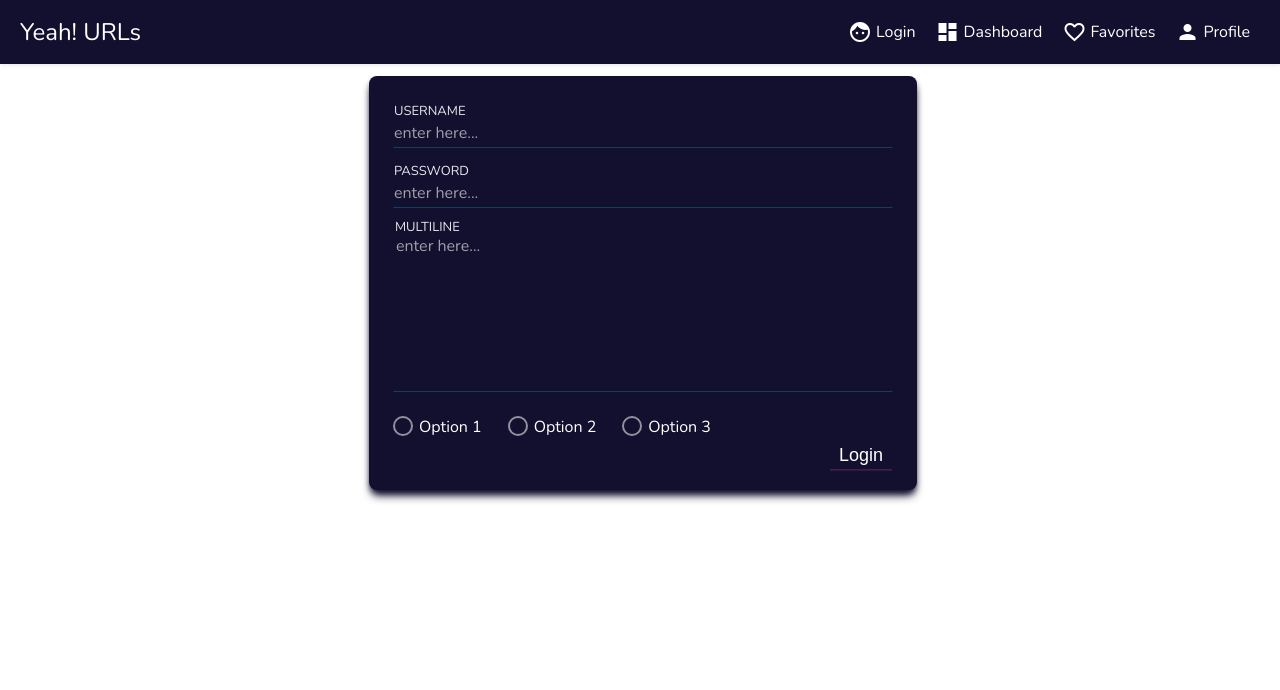
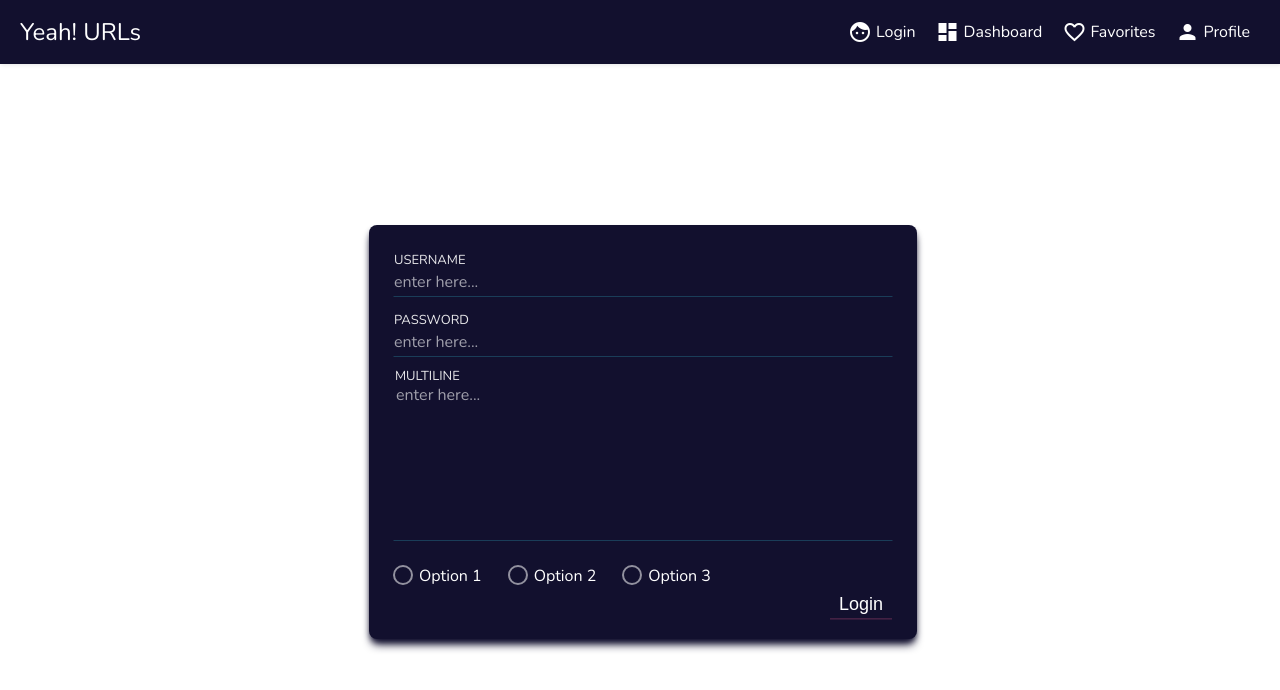
Before and after one commit to flashback2k14/Angular-Component-Playground, an Angular app: page /login in a window 1280 px wide. Shown: the top 690 px of the page. Built offline with nearby package versions, Linux system fonts and the light colour scheme.

Commit message:
improve app layout

```diff
--- a/src/app/pages/dashboard/component/yeah-dashboard.component.css
+++ b/src/app/pages/dashboard/component/yeah-dashboard.component.css
@@ -1,3 +1,3 @@
 .container {
-  margin: 24px 6px;
+  margin: 24px 6px 72px 6px;
 }
--- a/src/app/pages/login/component/yeah-login.component.css
+++ b/src/app/pages/login/component/yeah-login.component.css
@@ -1,8 +1,14 @@
+.container {
+  display: flex;
+  align-items: center;
+  justify-content: center;
+  height: calc(100vh - 64px);
+}
+
 form {
   display: flex;
   flex-direction: column;
   width: 500px;
-  margin: 12px;
   padding: 24px 24px 18px 24px;
   border-radius: 8px;
   background: #12102e;
--- a/src/app/pages/login/component/yeah-login.component.html
+++ b/src/app/pages/login/component/yeah-login.component.html
@@ -1,4 +1,4 @@
-<div style="display:flex; justify-content: center;">
+<div class="container">
   <form #form="ngForm" (ngSubmit)="submit(form.value)">
     <yeah-input
       inputId="txtUsername"
--- a/src/app/pages/root/component/yeah-root.component.css
+++ b/src/app/pages/root/component/yeah-root.component.css
@@ -1,7 +1,7 @@
 .container {
   display: grid;
   grid-template-columns: 6px 1fr 0;
-  grid-template-rows: 64px 1fr 56px;
+  grid-template-rows: 64px 1fr;
   grid-column-gap: 0px;
   grid-row-gap: 0px;
   height: 100vh;
@@ -16,7 +16,3 @@
   grid-area: 2 / 2 / 3 / 3;
   overflow: auto;
 }
-
-/* .container yeah-footer {
-  grid-area: 3 / 1 / 4 / 4;
-} */
```
